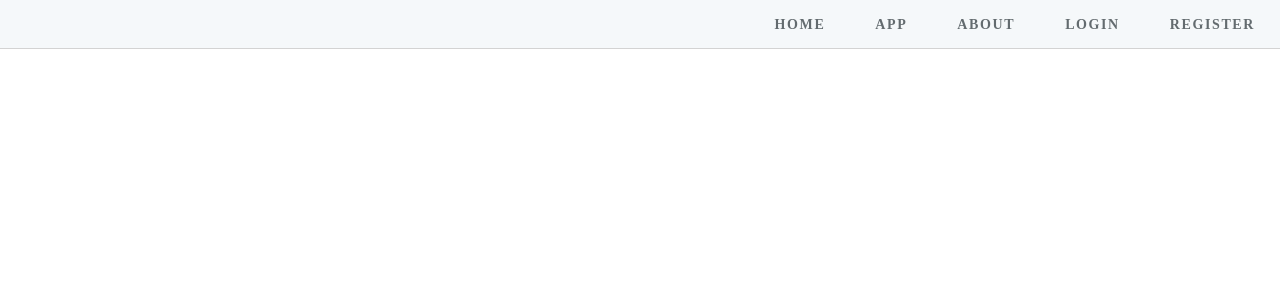
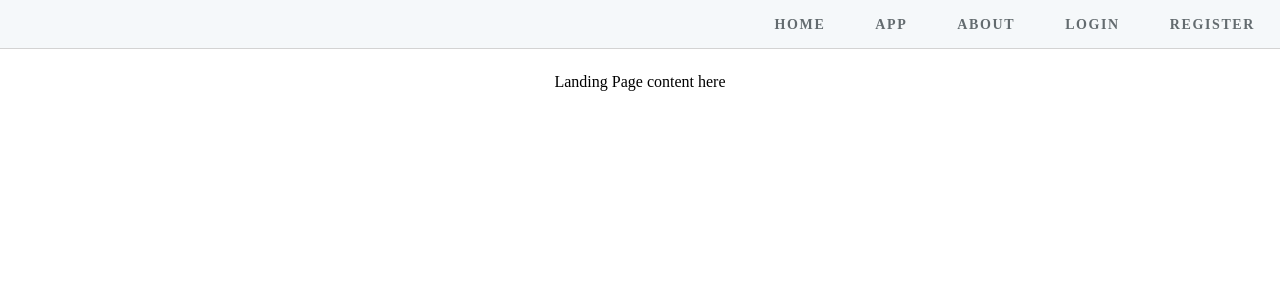
Before and after one commit to wahyono17/todo_with_vue, a Vue app: page / in a window 1280 px wide. Shown: the top 300 px of the page. Built offline with nearby package versions, Linux system fonts and the light colour scheme.

Commit message:
final vue-router

```diff
--- a/package.json
+++ b/package.json
@@ -12,7 +12,8 @@
   "dependencies": {
     "axios": "^0.19.2",
     "vue": "^2.5.2",
-    "vue-router": "^3.3.2"
+    "vue-router": "^3.3.2",
+    "vuex": "^3.4.0"
   },
   "devDependencies": {
     "autoprefixer": "^7.1.2",
--- a/src/components/marketing/LandingPage.vue
+++ b/src/components/marketing/LandingPage.vue
@@ -1,3 +1,5 @@
 <template>
-
+  <div class="flex-center">
+    Landing Page content here
+  </div>
 </template>
```
Also changed, not shown: 1 other file (tests, documents, lock files or other folders).
